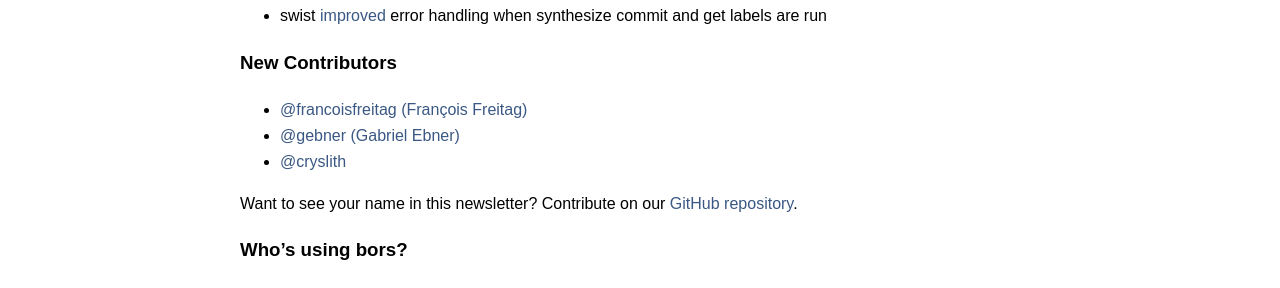
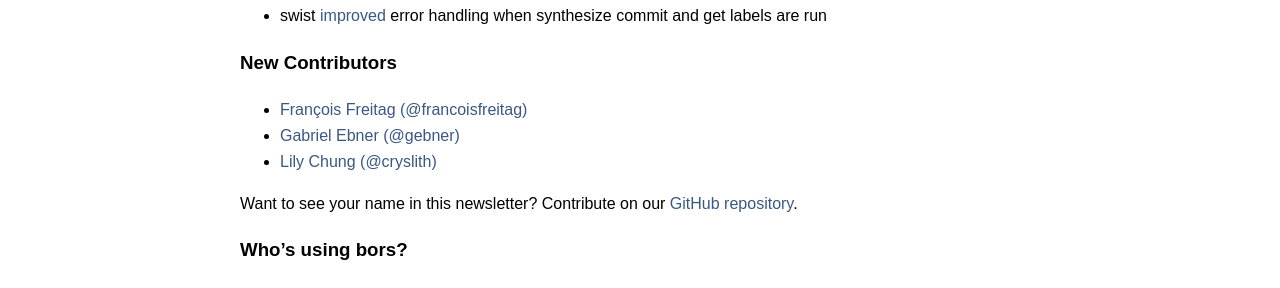
Before and after one commit to bors-ng/bors-ng.github.io, a Jekyll site: the page built from _posts/2020-05-01-tmib-40.md, in a window 1280 px wide. Shown: the part 675-963 px from the top of the page. Built offline with Jekyll 4.4.1, drawn with Linux system fonts in a browser that asks for light colours.

Commit message:
Fix backwards names

```diff
--- a/_posts/2020-05-01-tmib-40.md
+++ b/_posts/2020-05-01-tmib-40.md
@@ -35,9 +35,9 @@
 
 ### New Contributors
 
-* [@francoisfreitag (François Freitag)](https://github.com/francoisfreitag)
-* [@gebner (Gabriel Ebner)](https://github.com/gebner)
-* [@cryslith](https://github.com/cryslith)
+* [François Freitag (@francoisfreitag)](https://github.com/francoisfreitag)
+* [Gabriel Ebner (@gebner)](https://github.com/gebner)
+* [Lily Chung (@cryslith)](https://github.com/cryslith)
 
 Want to see your name in this newsletter? Contribute on our [GitHub repository](https://github.com/bors-ng/bors-ng).
 
```
